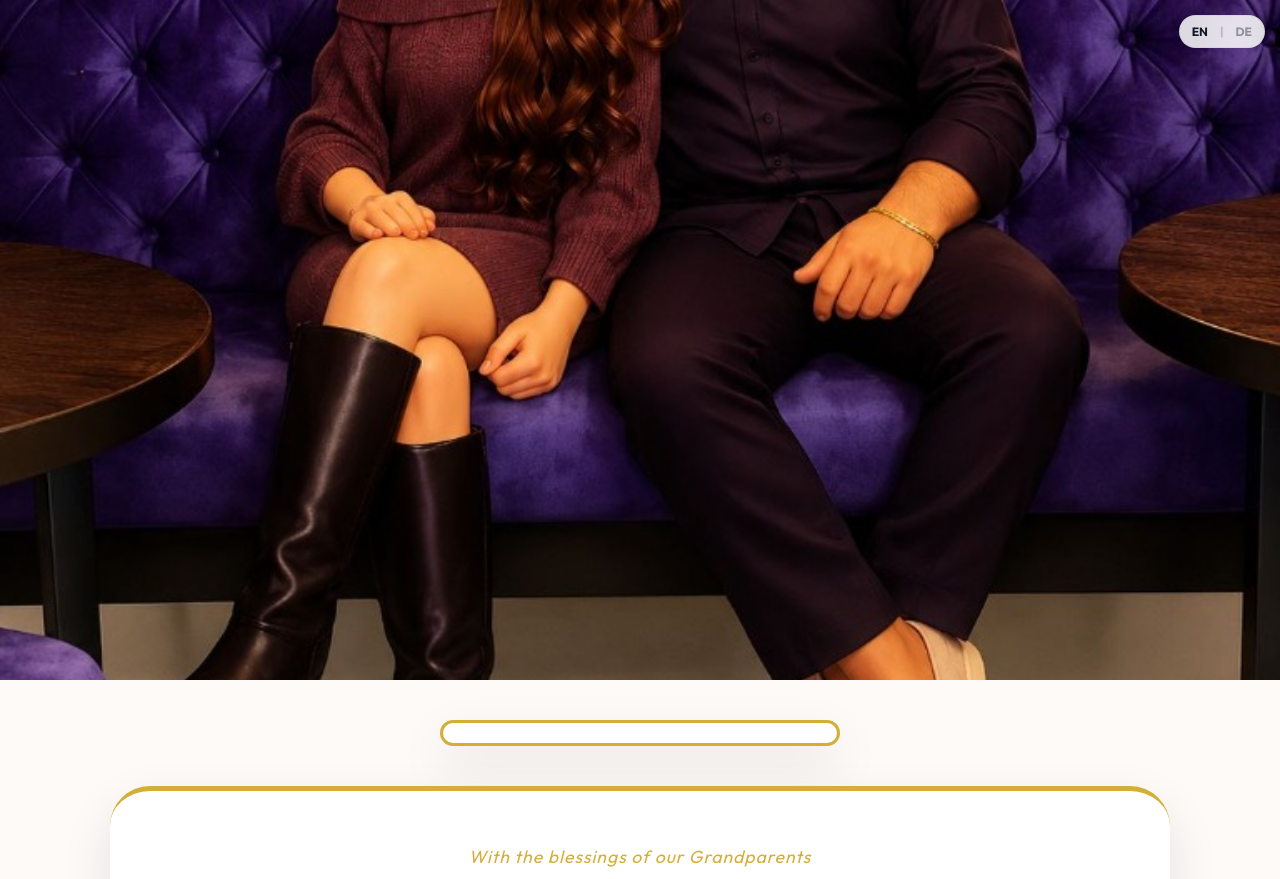
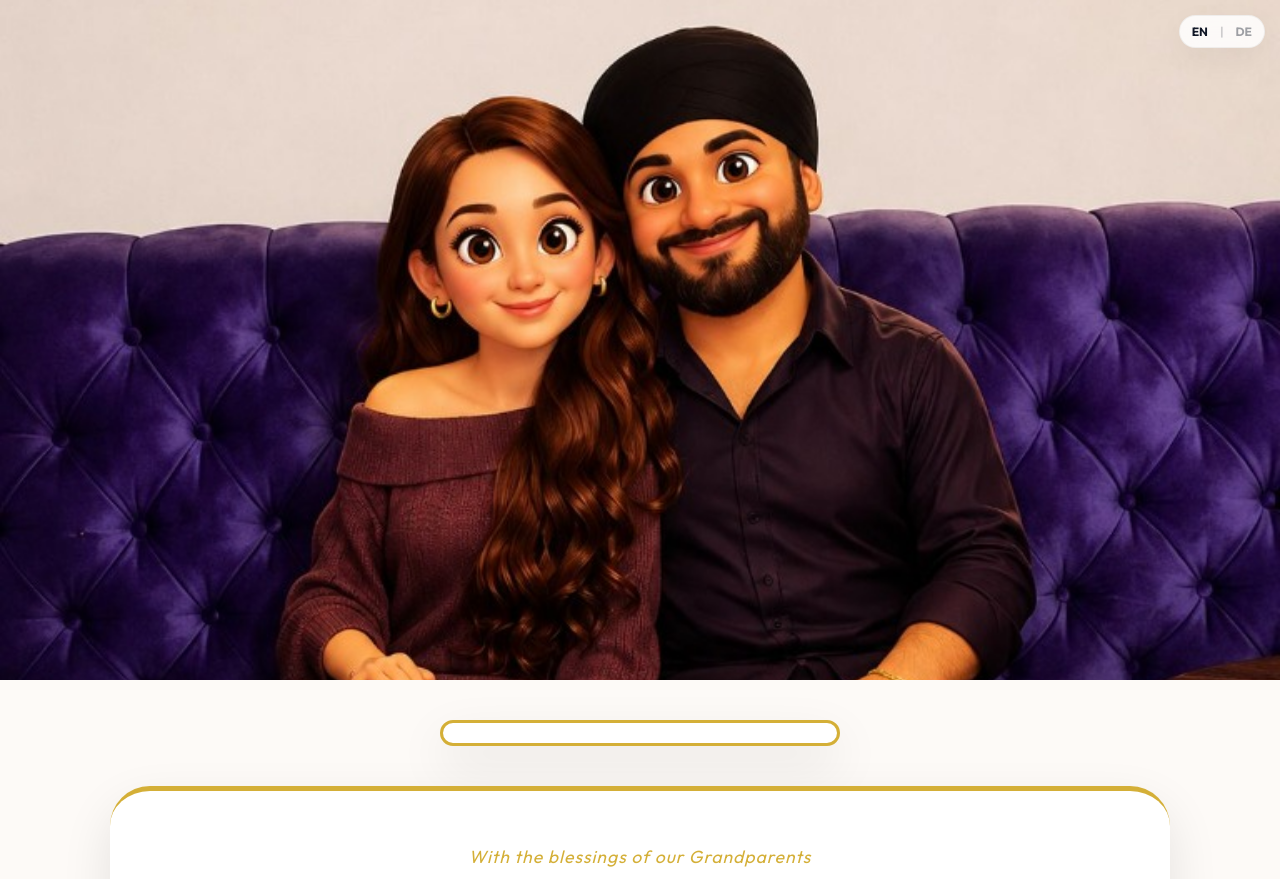
Before and after one commit to Steven12312/Simrin_Rawin, a PHP site: page /preview.html in a window 1280 px wide. Shown: the top 879 px of the page. Run offline with PHP 8.4, Linux system fonts and the light colour scheme; some web fonts are replaced.

Commit message:
Adjust hero image background position to show faces

```diff
--- a/card.php
+++ b/card.php
@@ -44,7 +44,7 @@ $site_url = $base . "/index.php?g=" . $guest_hash;
         }
         .card-hero {
             height: 250px;
-            background: url('images/hero.jpg?v=4') no-repeat center center / cover;
+            background: url('images/hero.jpg?v=4') no-repeat center 15% / cover;
             position: relative;
         }
         .card-hero::after {
--- a/style.css
+++ b/style.css
@@ -111,7 +111,7 @@ body {
     height: 100%;
     background: url('images/hero.jpg?v=4') no-repeat;
     background-size: cover;
-    background-position: center 60%;
+    background-position: center 15%;
 }
 
 
```
